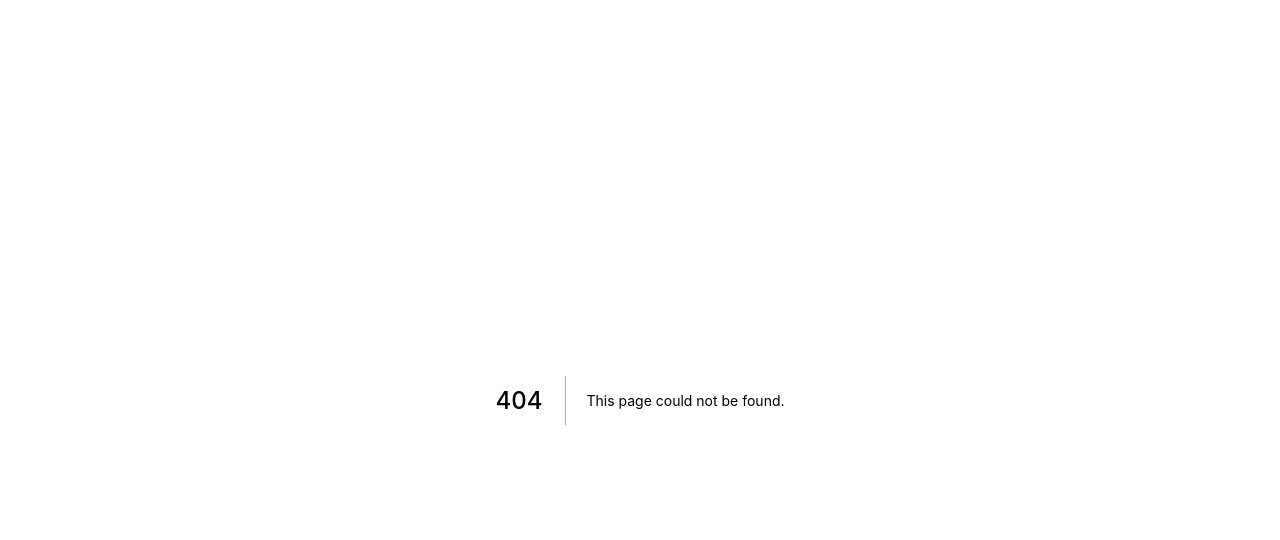
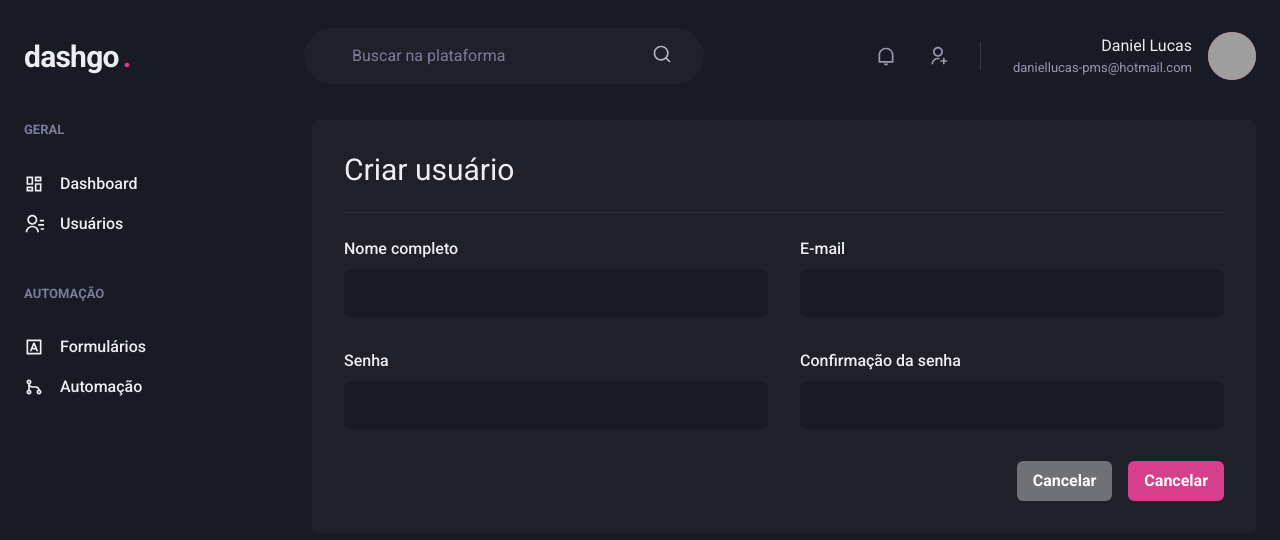
Before and after one commit to DanielSLucas/Ignite-React-dashgo, a Next.js app: page /users/create in a window 1280 px wide. Before the commit this address had no page. Shown: the top 540 px of the page. Built offline with nearby package versions, Linux system fonts and the light colour scheme; grey boxes are pictures that could not be loaded.

Commit message:
página de Form de usuário

```diff
--- /dev/null
+++ b/src/pages/users/create.tsx
@@ -0,0 +1,41 @@
+import { Box, Button, Divider, Flex, Heading, HStack, SimpleGrid, VStack } from "@chakra-ui/react";
+import { Input } from "../../components/Form/Input";
+
+import { Header } from "../../components/Header";
+import { SideBar } from "../../components/SideBar";
+
+export default function CreateUser() {
+  return (
+    <Box>
+      <Header />
+
+      <Flex w="100%" my="6" maxW={1480} mx="auto" px="6">
+        <SideBar />
+
+        <Box flex="1" borderRadius={8} bg="gray.800" p="8">
+          <Heading size="lg" fontWeight="normal">Criar usuário</Heading>
+
+          <Divider my="6" borderColor="gray.700" />
+
+          <VStack spacing="8">
+            <SimpleGrid minChildWidth="240px" spacing="8" w="100%">
+              <Input name="name" label="Nome completo" />
+              <Input name="email" type="email" label="E-mail" />
+            </SimpleGrid>
+            <SimpleGrid minChildWidth="240px" spacing="8" w="100%">
+              <Input name="password" type="password" label="Senha" />
+              <Input name="password_confirmation" type="password" label="Confirmação da senha" />
+            </SimpleGrid>
+          </VStack>
+
+          <Flex mt="8" justify="flex-end">
+            <HStack spacing="4">
+              <Button colorScheme="whiteAlpha">Cancelar</Button>
+              <Button colorScheme="pink">Cancelar</Button>
+            </HStack>
+          </Flex>
+        </Box>
+      </Flex>
+    </Box>
+  )
+}
```
